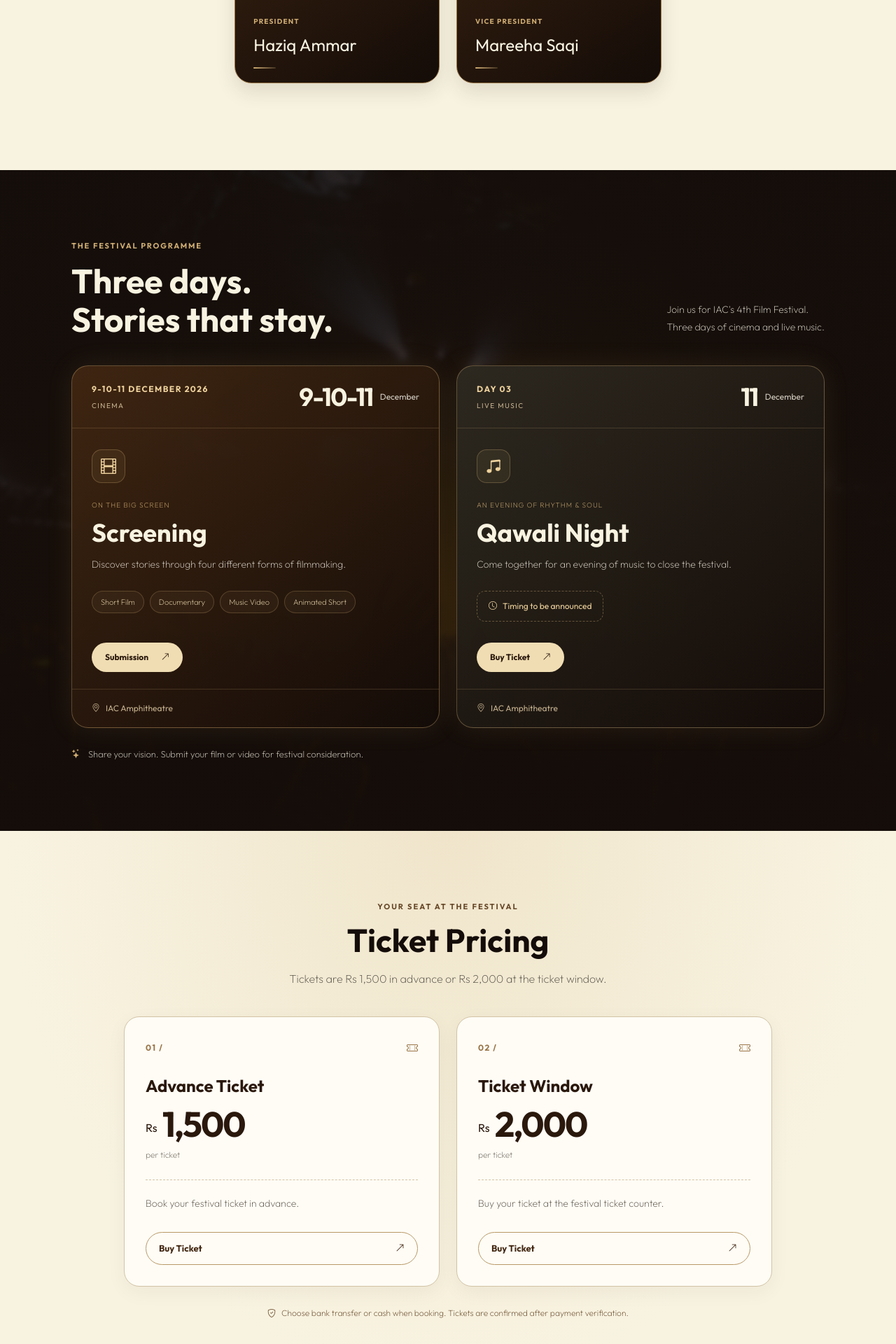
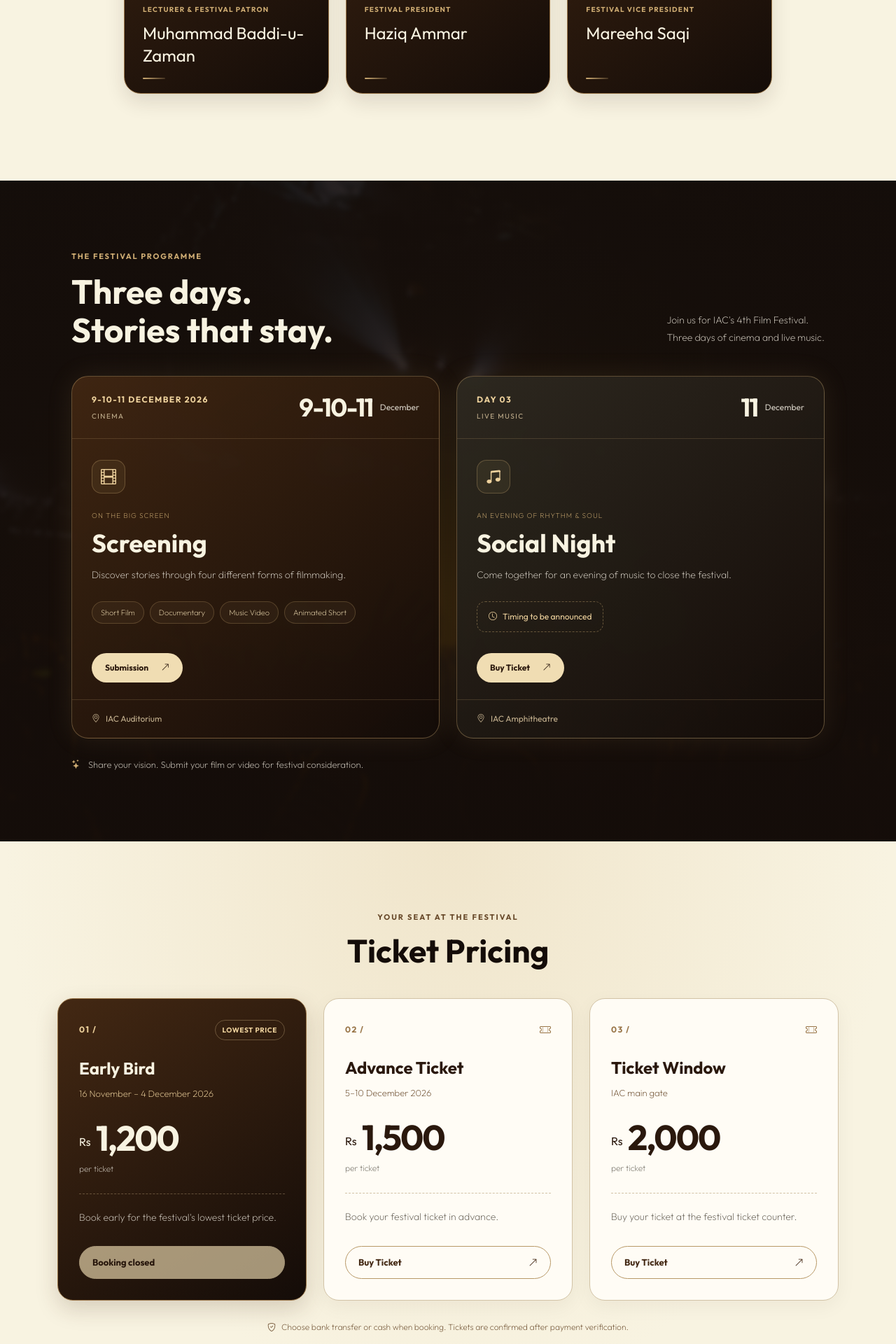
Before and after one commit to alihassan444/film-fest, a Laravel app: page / in a window 1280 px wide. Shown: the part 2727-4647 px from the top of the page at 70% size. Run offline with Laravel 12, Linux system fonts and the light colour scheme; parts of the project's set-up code (start-up, migrations or seed data) failed here and were passed over.

Commit message:
fix: pricingsystem,form

```diff
--- a/app/Http/Controllers/FrontendController.php
+++ b/app/Http/Controllers/FrontendController.php
@@ -3,6 +3,8 @@
 namespace App\Http\Controllers;
 
 use App\Models\Ticket;
+use App\Support\TicketPricing;
+use Illuminate\Validation\Rule;
 use Illuminate\Http\Request;
 use SimpleSoftwareIO\QrCode\Facades\QrCode;
 use Illuminate\Support\Facades\Storage;
@@ -12,12 +14,17 @@ class FrontendController extends Controller
 
     public function index()
     {
-        return view('index');
+        return response()->view('index', ['ticketPrices' => TicketPricing::options()])->header('Cache-Control', 'no-store');
     }
 
-    public function form()
+    public function form(Request $request)
     {
-        return view('form');
+        $tier = $request->query('tier', TicketPricing::defaultTier());
+        $options = TicketPricing::options();
+        if (!is_string($tier) || !isset($options[$tier]) || !$options[$tier]['available']) {
+            return redirect()->to(route('index').'#pricing')->withErrors(['ticket_tier' => 'This ticket option is no longer available. Please choose an available ticket.']);
+        }
+        return response()->view('form', ['ticketPrices' => $options, 'selectedTier' => $tier])->header('Cache-Control', 'no-store');
     }
 
     /**
@@ -31,8 +38,10 @@ class FrontendController extends Controller
     public function store(Request $request)
     {
         $request->merge(['payment_method' => $request->input('payment_method', 'bank')]);
+        $request->merge(['ticket_tier' => $request->input('ticket_tier', TicketPricing::defaultTier())]);
         // Validate the request
         $validated = $request->validate([
+            'ticket_tier' => ['required', Rule::in(array_keys(array_filter(TicketPricing::options(), fn ($option) => $option['available'])))],
             'name' => ['required', 'string', 'max:255'],
             'email' => ['required', 'email', 'max:255', 'unique:tickets,email'],
             'phone' => ['required', 'string', 'max:20'],
@@ -44,6 +53,7 @@ class FrontendController extends Controller
             'cash_amount' => ['exclude_unless:payment_method,cash', 'required', 'numeric', 'min:0.01', 'max:99999999.99', 'decimal:0,2'],
             'transaction_screenshot' => ['required_if:payment_method,bank', 'nullable', 'image', 'mimes:jpeg,jpg,png', 'max:5120'], // 5MB max
         ], [
+            'ticket_tier.in' => 'This ticket option is no longer available. Please choose an available ticket.',
             'email.unique' => 'This email address has already been used to purchase a ticket. Please use a different email address.',
             'email.required' => 'Email address is required.',
             'email.email' => 'Please provide a valid email address.',
--- /dev/null
+++ b/app/Support/TicketPricing.php
@@ -0,0 +1,28 @@
+<?php
+
+namespace App\Support;
+
+class TicketPricing
+{
+    public static function options(): array
+    {
+        $now = now('Asia/Karachi');
+
+        return [
+            'early' => ['label' => 'Early Bird', 'price' => 1200, 'available' => $now->gte('2026-11-16 00:00:00') && $now->lt('2026-12-05 00:00:00')],
+            'advance' => ['label' => 'Advance Ticket', 'price' => 1500, 'available' => $now->lt('2026-12-11 00:00:00')],
+            'window' => ['label' => 'Ticket Window', 'price' => 2000, 'available' => true],
+            'social' => ['label' => 'Social Night', 'price' => 2500, 'available' => true],
+        ];
+    }
+
+    public static function defaultTier(): string
+    {
+        foreach (self::options() as $key => $option) {
+            if ($option['available']) {
+                return $key;
+            }
+        }
+        return 'window';
+    }
+}
--- a/public/frontend/css/brand.css
+++ b/public/frontend/css/brand.css
@@ -16,6 +16,13 @@
 .booking-required-note { color: #6E6A60; font-size: 10px; margin-bottom: 18px; }
 .booking-fields { display: grid; grid-template-columns: 1fr 1fr; gap: 20px 16px; }
 .booking-field { min-width: 0; }
+.booking-safety { margin-top: 28px; padding-top: 24px; border-top: 1px solid #D2C3A6; }
+.booking-safety h2 { color: #432813; font-size: 17px; line-height: 1.5; margin: 0 0 14px; }
+.booking-safety h2 i { color: #795a31; margin-right: 8px; }
+.booking-safety ul { margin: 0; padding-left: 20px; list-style: disc; }
+.booking-safety li { color: #59432F; font-size: 13px; line-height: 1.8; padding-left: 4px; margin-bottom: 12px; }
+.booking-safety li::marker { color: #795a31; }
+.booking-safety li:last-child { margin-bottom: 0; }
 .booking-payment-choice { margin: 0 0 26px; padding: 0; border: 0; min-width: 0; }
 .booking-payment-choice legend { float: none; width: auto; margin: 0 0 12px; color: #432813; font-size: 13px; font-weight: 700; }
 .payment-options { display: grid; grid-template-columns: repeat(2, minmax(0, 1fr)); gap: 12px; }
--- a/resources/views/index.blade.php
+++ b/resources/views/index.blade.php
@@ -141,62 +141,60 @@
                             <div class="artists-thumb h-100">
                                 <div class="artists-image-wrap">
                                     <img src="{{ asset('frontend/images/leaders/sikandar-javed-hod.jpeg') }}"
-                                        class="artists-image img-fluid" alt="Mr. Sikandar Javed, Head of Department">
+                                        class="artists-image img-fluid" alt="Sikanda Javed, Head of Department &amp; Festival Director">
                                 </div>
 
-                                <div class="leadership-details"><p class="leadership-role">Head of Department</p><h3 class="leadership-name">Mr. Sikandar Javed</h3></div>
+                                <div class="leadership-details"><p class="leadership-role">Head of Department &amp; Festival Director</p><h3 class="leadership-name">Sikanda Javed</h3></div>
                             </div>
                         </div>
                         <div class="col-lg-4 col-md-6 col-12 mb-4">
                             <div class="artists-thumb h-100">
                                 <div class="artists-image-wrap">
                                     <img src="{{ asset('frontend/images/leaders/ali-sultan-director.jpeg') }}"
-                                        class="artists-image img-fluid" alt="Syed Ali Sultan, Festival Director">
+                                        class="artists-image img-fluid" alt="Syed Ali Sultan, Assistant Professor &amp; Festival Director">
                                 </div>
 
-                                <div class="leadership-details"><p class="leadership-role">Festival Director</p><h3 class="leadership-name">Syed Ali Sultan</h3></div>
+                                <div class="leadership-details"><p class="leadership-role">Assistant Professor &amp; Festival Director</p><h3 class="leadership-name">Syed Ali Sultan</h3></div>
                             </div>
                         </div>
                         <div class="col-lg-4 col-md-6 col-12 mb-4">
                             <div class="artists-thumb h-100">
                                 <div class="artists-image-wrap">
                                     <img src="{{ asset('frontend/images/leaders/sir-umar.png') }}"
-                                        class="artists-image img-fluid" alt="Assistant Professor">
+                                        class="artists-image img-fluid" alt="Mian Umar Farooq, Assistant Professor &amp; Festival Patron">
                                 </div>
 
-                                <div class="leadership-details"><p class="leadership-role">Assistant Professor</p><h3 class="leadership-name">Mr. Umar Farooq (Asst. Prof)</h3></div>
+                                <div class="leadership-details"><p class="leadership-role">Assistant Professor &amp; Festival Patron</p><h3 class="leadership-name">Mian Umar Farooq</h3></div>
+                            </div>
+                        </div>
+                        <div class="col-lg-4 col-md-6 col-12 mb-4">
+                            <div class="artists-thumb h-100">
+                                <div class="artists-image-wrap">
+                                    <img src="{{ asset('frontend/images/leaders/faisal-nadeem.jpg') }}"
+                                        class="artists-image img-fluid" alt="Muhammad Baddi-u-Zaman, Lecturer &amp; Festival Patron">
+                                </div>
+
+                                <div class="leadership-details"><p class="leadership-role">Lecturer &amp; Festival Patron</p><h3 class="leadership-name">Muhammad Baddi-u-Zaman</h3></div>
                             </div>
                         </div>
                         <div class="col-lg-4 col-md-6 col-12 mb-4">
                             <div class="artists-thumb h-100">
                                 <div class="artists-image-wrap">
                                     <img src="{{ asset('frontend/images/leaders/haziq-ammar.jpg') }}"
-                                        class="artists-image img-fluid leadership-president-image" alt="Haziq Ammar, President">
+                                        class="artists-image img-fluid leadership-president-image" alt="Haziq Ammar, Festival President">
                                 </div>
 
-                                <div class="leadership-details"><p class="leadership-role">President</p><h3 class="leadership-name">Haziq Ammar</h3></div>
+                                <div class="leadership-details"><p class="leadership-role">Festival President</p><h3 class="leadership-name">Haziq Ammar</h3></div>
                             </div>
                         </div>
-                        @if(false) {{-- Fest President card temporarily hidden. --}}
-                        <div class="col-lg-4 col-md-6 col-12 mb-4">
-                            <div class="artists-thumb h-100">
-                                <div class="artists-image-wrap">
-                                    <img src="{{ asset('frontend/images/leaders/faisal-nadeem.jpg') }}"
-                                        class="artists-image img-fluid" alt="Fest President">
-                                </div>
-
-                                <div class="leadership-details"><p class="leadership-role">Fest President</p><h3 class="leadership-name">Faisal Nadeem</h3></div>
-                            </div>
-                        </div>
-                        @endif
                         <div class="col-lg-4 col-md-6 col-12 mb-4">
                             <div class="artists-thumb h-100">
                                 <div class="artists-image-wrap">
                                     <img src="{{ asset('frontend/images/leaders/mareeha-saqi-portrait.jpeg') }}"
-                                        class="artists-image img-fluid leadership-vice-president-image" alt="Mareeha Saqi, Vice President">
+                                        class="artists-image img-fluid leadership-vice-president-image" alt="Mareeha Saqi, Festival Vice President">
                                 </div>
 
-                                <div class="leadership-details"><p class="leadership-role">Vice President</p><h3 class="leadership-name">Mareeha Saqi</h3></div>
+                                <div class="leadership-details"><p class="leadership-role">Festival Vice President</p><h3 class="leadership-name">Mareeha Saqi</h3></div>
                             </div>
                         </div>
                     </div>
@@ -216,7 +214,7 @@
                         <img src="frontend/images/leaders/sir-umar.png"
                             class="artists-image img-fluid">
 
-                        <div class="leadership-details"><p class="leadership-role">Assistant Professor</p><h3 class="leadership-name">Mr. Umar Farooq (Asst. Prof)</h3></div>
+                        <div class="leadership-details"><p class="leadership-role">Assistant Professor &amp; Festival Patron</p><h3 class="leadership-name">Mian Umar Farooq</h3></div>
                     </div>
                 </div> --}}
 
@@ -248,7 +246,7 @@
                         <div class="schedule-card-action">
                             <a class="btn schedule-book-btn" href="{{ route('submission') }}">Submission <i class="bi bi-arrow-up-right" aria-hidden="true"></i></a>
                         </div>
-                        <div class="schedule-card-bottom"><i class="bi bi-geo-alt" aria-hidden="true"></i> IAC Amphitheatre</div>
+                        <div class="schedule-card-bottom"><i class="bi bi-geo-alt" aria-hidden="true"></i> IAC Auditorium</div>
                     </article>
                     <div class="schedule-closing schedule-submission" id="submission" aria-label="Film submissions">
                         <p><i class="bi bi-stars" aria-hidden="true"></i> Share your vision. Submit your film or video for festival consideration.</p>
@@ -263,7 +261,7 @@
                         <div class="schedule-card-content">
                             <span class="schedule-event-icon" aria-hidden="true"><i class="bi bi-music-note-beamed"></i></span>
                             <p class="schedule-category">An evening of rhythm &amp; soul</p>
-                            <h3>Qawali Night</h3>
+                            <h3>Social Night</h3>
                             <p class="schedule-description">Come together for an evening of music to close the festival.</p>
                             <div class="schedule-time"><i class="bi bi-clock" aria-hidden="true"></i><span>Timing to be announced</span></div>
                         </div>
@@ -283,29 +281,39 @@
             <div class="pricing-heading text-center">
                 <span class="pricing-eyebrow">Your seat at the festival</span>
                 <h2 id="pricing-title">Ticket Pricing</h2>
-                <p>Tickets are Rs 1,500 in advance or Rs 2,000 at the ticket window.</p>
             </div>
             <div class="row g-4 justify-content-center">
-                <div class="col-lg-5 col-md-6 col-12">
+                <div class="col-lg-4 col-md-6 col-12">
+                    <article class="festival-price-card price-card-featured">
+                        <div class="price-card-top"><span class="price-card-number">01 /</span><span class="price-card-badge">Lowest price</span></div>
+                        <h3>Early Bird</h3><p class="price-card-window">16 November – 4 December 2026</p>
+                        <div class="price-card-amount"><span>Rs</span> 1,200</div>
+                        <p class="price-card-unit">per ticket</p>
+                        <div class="price-card-divider" aria-hidden="true"></div>
+                        <p class="price-card-description">Book early for the festival's lowest ticket price.</p>
+                        @if($ticketPrices['early']['available'])<a href="{{ route('form', ['tier' => 'early']) }}" class="btn price-card-button">Buy Ticket <i class="bi bi-arrow-up-right" aria-hidden="true"></i><span class="visually-hidden"> — Early Bird</span></a>@else<button type="button" class="btn price-card-button" disabled>Booking closed</button>@endif
+                    </article>
+                </div>
+                <div class="col-lg-4 col-md-6 col-12">
                     <article class="festival-price-card">
-                        <div class="price-card-top"><span class="price-card-number">01 /</span><i class="bi bi-ticket-perforated" aria-hidden="true"></i></div>
-                        <h3>Advance Ticket</h3>
+                        <div class="price-card-top"><span class="price-card-number">02 /</span><i class="bi bi-ticket-perforated" aria-hidden="true"></i></div>
+                        <h3>Advance Ticket</h3><p class="price-card-window">5–10 December 2026</p>
                         <div class="price-card-amount"><span>Rs</span> 1,500</div>
                         <p class="price-card-unit">per ticket</p>
                         <div class="price-card-divider" aria-hidden="true"></div>
                         <p class="price-card-description">Book your festival ticket in advance.</p>
-                        <a href="{{ route('form') }}" class="btn price-card-button">Buy Ticket <i class="bi bi-arrow-up-right" aria-hidden="true"></i><span class="visually-hidden"> — Advance Ticket</span></a>
+                        @if($ticketPrices['advance']['available'])<a href="{{ route('form', ['tier' => 'advance']) }}" class="btn price-card-button">Buy Ticket <i class="bi bi-arrow-up-right" aria-hidden="true"></i><span class="visually-hidden"> — Advance Ticket</span></a>@else<button type="button" class="btn price-card-button" disabled>Booking closed</button>@endif
                     </article>
                 </div>
-                <div class="col-lg-5 col-md-6 col-12">
+                <div class="col-lg-4 col-md-6 col-12">
                     <article class="festival-price-card">
-                        <div class="price-card-top"><span class="price-card-number">02 /</span><i class="bi bi-ticket-perforated" aria-hidden="true"></i></div>
-                        <h3>Ticket Window</h3>
+                        <div class="price-card-top"><span class="price-card-number">03 /</span><i class="bi bi-ticket-perforated" aria-hidden="true"></i></div>
+                        <h3>Ticket Window</h3><p class="price-card-window">IAC main gate</p>
                         <div class="price-card-amount"><span>Rs</span> 2,000</div>
                         <p class="price-card-unit">per ticket</p>
                         <div class="price-card-divider" aria-hidden="true"></div>
                         <p class="price-card-description">Buy your ticket at the festival ticket counter.</p>
-                        <a href="{{ route('form') }}" class="btn price-card-button">Buy Ticket <i class="bi bi-arrow-up-right" aria-hidden="true"></i><span class="visually-hidden"> — Ticket Window</span></a>
+                        @if($ticketPrices['window']['available'])<a href="{{ route('form', ['tier' => 'window']) }}" class="btn price-card-button">Buy Ticket <i class="bi bi-arrow-up-right" aria-hidden="true"></i><span class="visually-hidden"> — Ticket Window</span></a>@else<button type="button" class="btn price-card-button" disabled>Booking closed</button>@endif
                     </article>
                 </div>
             </div>
--- a/resources/views/partials/social-night-section.blade.php
+++ b/resources/views/partials/social-night-section.blade.php
@@ -1,10 +1,10 @@
 <section class="social-night" aria-labelledby="social-night-title">
     <header class="social-night-heading">
-        <div><span class="submission-eyebrow"><i class="bi bi-stars" aria-hidden="true"></i> An evening together</span><h2 id="social-night-title">Social Night</h2></div>
+        <div><span class="submission-eyebrow"><i class="bi bi-stars" aria-hidden="true"></i> An evening together</span><h2 id="social-night-title">Social Night-ticket for outsiders</h2></div>
         <p>Join us for Social Night and celebrate with the film festival participants.</p>
     </header>
     <div class="social-night-ticket">
         <div><h3><i class="bi bi-ticket-perforated" aria-hidden="true"></i> Film Festival Participants</h3><p class="social-night-price"><strong>PKR 2,500</strong> <span>per person</span></p></div>
-        <a class="btn submission-primary" href="{{ route('form') }}">Buy Ticket <i class="bi bi-arrow-up-right" aria-hidden="true"></i></a>
+        <a class="btn submission-primary" href="{{ route('form', ['tier' => 'social']) }}">Buy Ticket <i class="bi bi-arrow-up-right" aria-hidden="true"></i></a>
     </div>
 </section>
```
Also changed, not shown: resources/views/emails/ticket-verified.blade.php (+9 -0 lines), resources/views/form.blade.php (+10 -0 lines), tests/Feature/TicketPricingTest.php (added, +59 -0 lines), 1 other file.
